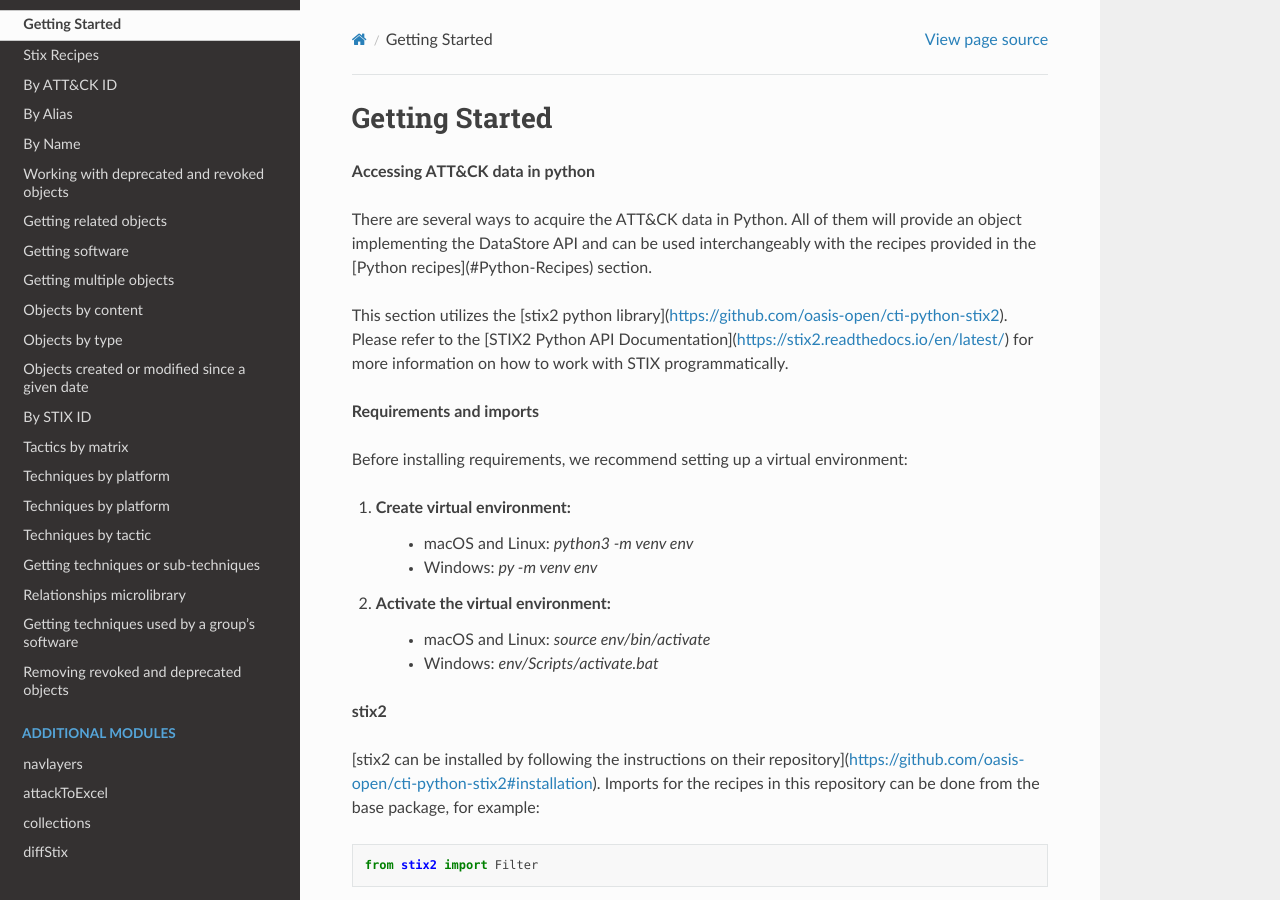
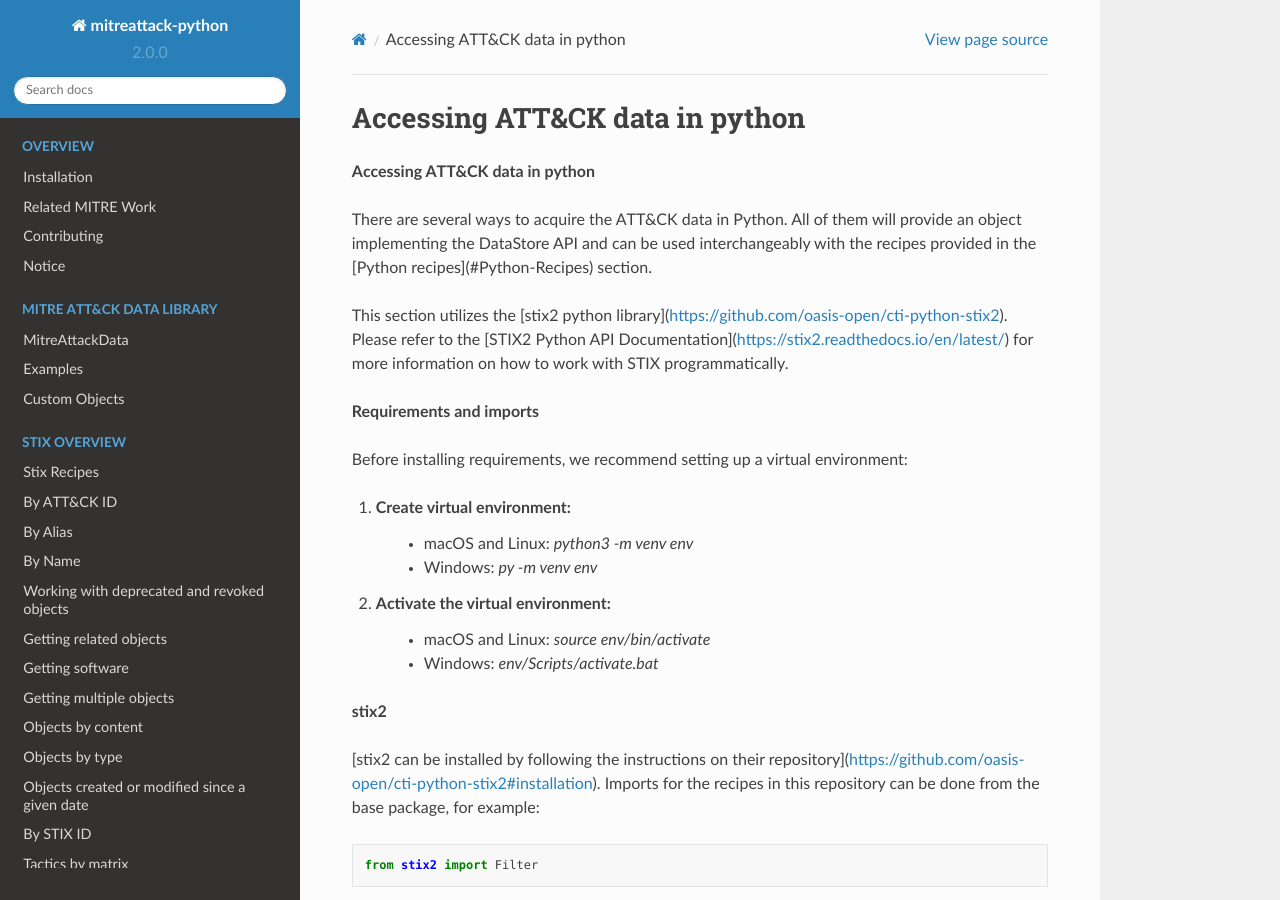
Before and after one commit to mitre-attack/mitreattack-python, a Sphinx documentation site: the page built from docs/stix_overview/access-attack.rst, in a window 1280 px wide and 900 px high. Built offline with Sphinx 7.4.7 and the Read the Docs theme 2.0.0, drawn with Linux system fonts in a browser that asks for light colours; pages that are not in the unit, such as notebooks, are missing from menus.

Commit message:
Update and rename getting-started.rst to access-attack.rst

```diff
--- a/docs/stix_overview/getting-started.rst
+++ b/docs/stix_overview/access-attack.rst
@@ -1,4 +1,4 @@
-Getting Started
+Accessing ATT&CK data in python
 ===============
 
 **Accessing ATT&CK data in python**
```
